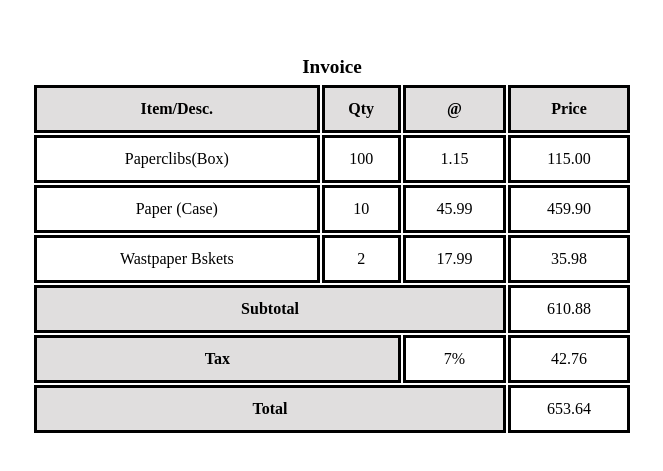
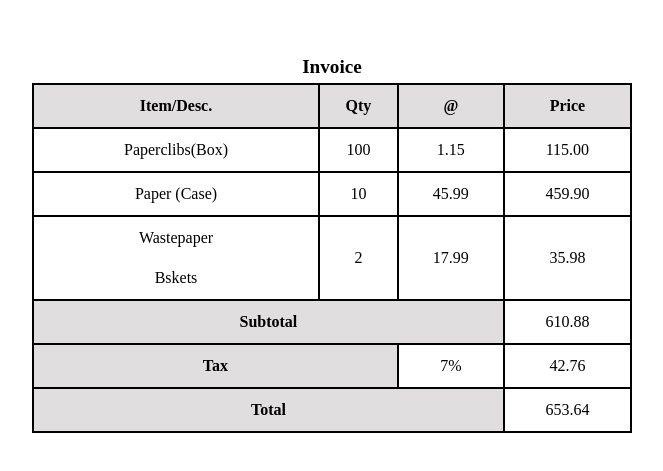
Before and after one commit to Khalifa5000/table, a plain HTML site: page index.html in a window 1280 px wide. Shown: the part 149-620 px from the top of the page, without its empty margins (308-971 px from the left). Drawn offline with Linux system fonts and the light colour scheme.

Commit message:
Edit border

```diff
--- a/css/style.css
+++ b/css/style.css
@@ -13,12 +13,13 @@
             height: auto;
             margin: 200px auto;
             text-align: center;
+            border-collapse: collapse;
         }
 
         td , th{
             height: 40px;
             line-height: 40px;
-            border: 3px solid #000;
+            border: 2px solid #000;
         }
         th{
             background-color: rgb(224, 222, 222);
--- a/index.html
+++ b/index.html
@@ -29,7 +29,7 @@
                 <td>459.90</td>
             </tr>
             <tr>
-                <td>Wastpaper Bskets</td>
+                <td>Wastepaper <br> Bskets</td>
                 <td>2</td>
                 <td>17.99</td>
                 <td>35.98</td>
```
